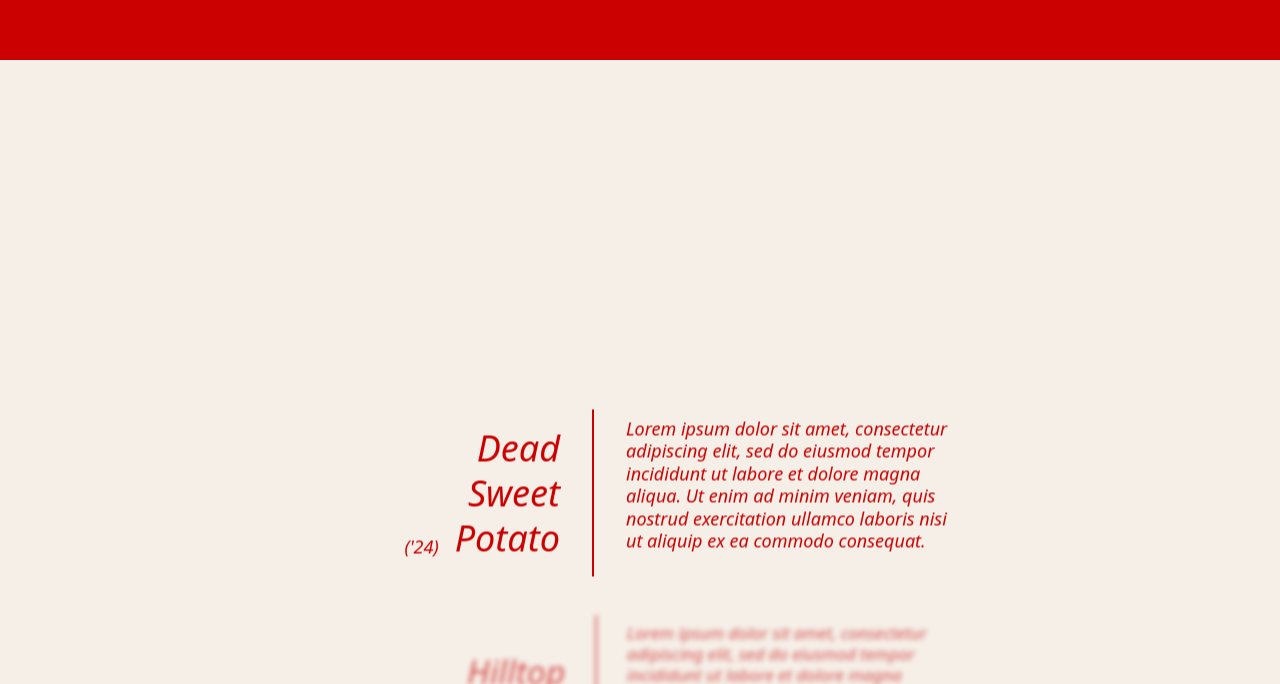
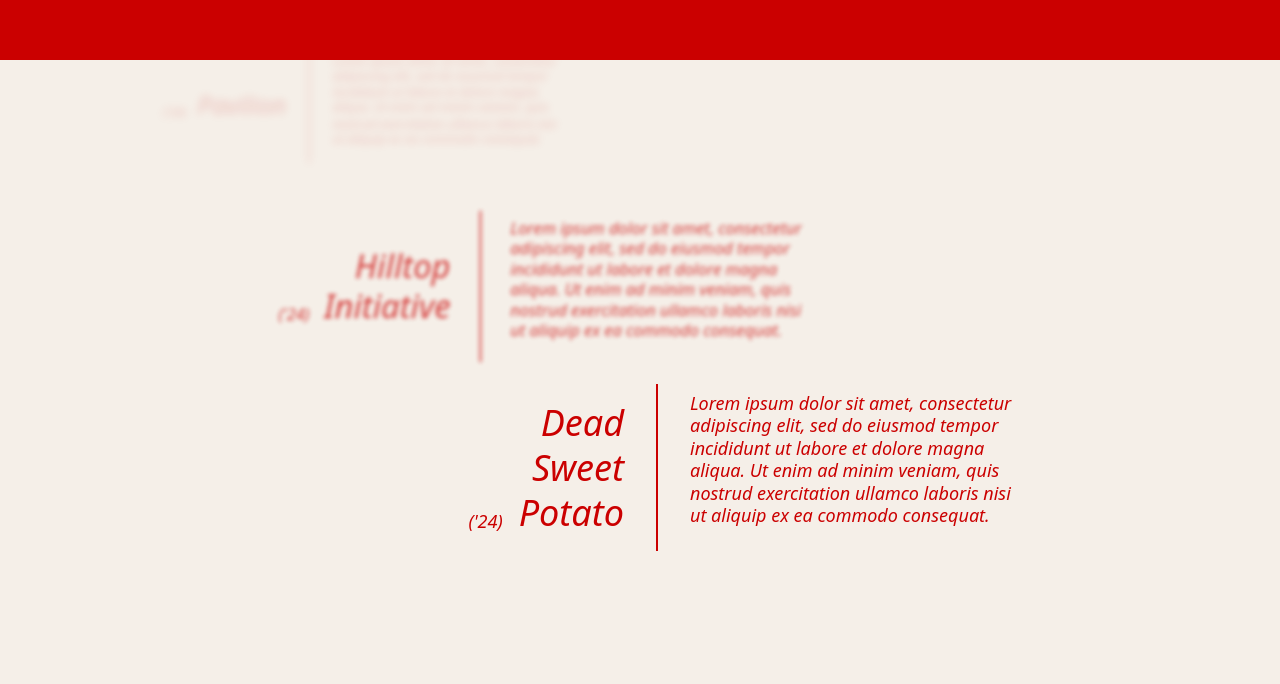
Before and after one commit to di4nekim/di4nekim, a Next.js app: page /portfolio in a window 1280 px wide. Shown: the part 1440-2124 px from the top of the page. Built offline with nearby package versions, Linux system fonts and the light colour scheme.

Commit message:
fix: put ProjectItems on the diagonal, clean up carousel w/smooth scroll and scroll snap

```diff
--- a/src/app/portfolio/components/PortfolioMenu.js
+++ b/src/app/portfolio/components/PortfolioMenu.js
@@ -22,12 +22,15 @@ export default function PortfolioMenu({ projects: propProjects = null }) {
   const projects = propProjects && propProjects.length > 0 ? propProjects : defaultProjects
 
   const itemHeight = typeof window !== 'undefined' ? window.innerHeight * 0.33 : 300
-  const itemSpacing = typeof window !== 'undefined' ? window.innerHeight * 0.25 : 200 // Tighter spacing
+  const itemSpacing = typeof window !== 'undefined' ? window.innerHeight * 0.4 : 320
   const headerHeight = typeof window !== 'undefined' ? (window.innerWidth >= 640 ? 65 : 50) : 50
+
+  // Calculate diagonal movement - for 45 degrees, x and y move equally
+  const diagonalSpacing = itemSpacing / Math.sqrt(2) // Convert vertical spacing to diagonal distance
 
   // Calculate current active project based on scroll position
   const currentProject = useTransform(smoothScrollY, (y) => {
-    const index = Math.round(-y / itemSpacing)
+    const index = Math.round(y / itemSpacing)
     return Math.max(0, Math.min(projects.length - 1, index))
   })
 
@@ -41,8 +44,8 @@ export default function PortfolioMenu({ projects: propProjects = null }) {
     const newY = currentY - delta
 
     // Allow some overflow but with resistance
-    const maxY = 0
-    const minY = -(projects.length - 1) * itemSpacing
+    const maxY = (projects.length - 1) * itemSpacing
+    const minY = 0 // Starting position is 0
 
     let constrainedY = newY
     if (newY > maxY) {
@@ -61,9 +64,9 @@ export default function PortfolioMenu({ projects: propProjects = null }) {
       clearTimeout(timeout)
       timeout = setTimeout(() => {
         const currentY = scrollY.get()
-        const targetIndex = Math.round(-currentY / itemSpacing)
+        const targetIndex = Math.round(currentY / itemSpacing)
         const clampedIndex = Math.max(0, Math.min(projects.length - 1, targetIndex))
-        const targetY = -clampedIndex * itemSpacing
+        const targetY = clampedIndex * itemSpacing
 
         // Smooth snap to nearest item
         scrollY.set(targetY)
@@ -92,67 +95,84 @@ export default function PortfolioMenu({ projects: propProjects = null }) {
     <div className="relative w-full h-screen bg-[var(--main-beige)] overflow-hidden">
       <div
         ref={containerRef}
-        className="absolute left-1/2 top-0 transform -translate-x-1/2 w-[50vw] h-full max-w-2xl"
+        className="absolute left-0 top-0 w-full h-full"
       >
         <div className="relative w-full h-full">
           {projects.map((project, index) => {
-            // Calculate position relative to smooth scroll
-            const y = useTransform(
+            // Calculate diagonal position (45-degree angle from top-left to bottom-right)
+            const diagonalPosition = useTransform(
               smoothScrollY,
-              (scrollValue) => {
-                const baseY = headerHeight + (window.innerHeight - headerHeight) / 2 - itemHeight / 2
-                return baseY + scrollValue + (index * itemSpacing)
+              (scrollValue) => scrollValue - (index * itemSpacing)
+            )
+
+            // Define consistent center points for both positioning and effects
+            const centerX = window.innerWidth * 0.3 // Affects left-right position
+            const centerY = headerHeight + (window.innerHeight - headerHeight) / 3.5 // Affects top-bottom position
+
+            // Calculate X and Y positions for 45-degree diagonal
+            const x = useTransform(
+              diagonalPosition,
+              (pos) => {
+                const diagonalOffset = pos * Math.cos(Math.PI / 4) * 0.8
+                return centerX + diagonalOffset
               }
             )
 
-            // Calculate opacity and scale based on distance from center
-            const centerY = headerHeight + (window.innerHeight - headerHeight) / 2 - itemHeight / 2
-
-            const opacity = useTransform(
-              y,
-              [
-                centerY - itemSpacing * 2,
-                centerY - itemSpacing * 0.5,
-                centerY + itemSpacing * 0.5,
-                centerY + itemSpacing * 2
-              ],
-              [0, 1, 1, 0]
+            const y = useTransform(
+              diagonalPosition,
+              (pos) => {
+                const diagonalOffset = pos * Math.sin(Math.PI / 4) * 0.8
+                return centerY + diagonalOffset
+              }
             )
 
-            const scale = useTransform(
-              y,
-              [
-                centerY - itemSpacing * 2,
-                centerY - itemSpacing * 0.5,
-                centerY + itemSpacing * 0.5,
-                centerY + itemSpacing * 2
-              ],
-              [0.8, 1, 1, 0.8]
+            // Distance from center for effects calculation
+            const distanceFromCenter = useTransform(
+              diagonalPosition,
+              (pos) => Math.abs(pos) // Use absolute value to ensure symmetric behavior
             )
 
-            // Symmetric blur - same blur for items at same distance above/below center
+            // Calculate z-index based on distance from center (closer items on top)
+            const zIndex = useTransform(
+              distanceFromCenter,
+              (distance) => Math.max(1, 100 - Math.round(distance / 10))
+            )
+
+            // Calculate opacity based on distance from center
+            const opacity = useTransform(
+              distanceFromCenter,
+              [0, itemSpacing * 0.8, itemSpacing * 1.5, itemSpacing * 2.5],
+              [1, 0.9, 0.4, 0]
+            )
+
+            // Calculate scale based on distance from center
+            const scale = useTransform(
+              distanceFromCenter,
+              [0, itemSpacing * 0.8, itemSpacing * 1.5, itemSpacing * 2.5],
+              [1, 0.95, 0.8, 0.6]
+            )
+
+            // Calculate blur based on distance from center
             const blur = useTransform(
-              y,
-              [
-                centerY - itemSpacing * 2,     // Far above center
-                centerY - itemSpacing,         // One item above center
-                centerY,                       // Perfect center
-                centerY + itemSpacing,         // One item below center
-                centerY + itemSpacing * 2      // Far below center
-              ],
-              [6, 3, 0, 3, 6] // Symmetric blur values
+              distanceFromCenter,
+              [0, itemSpacing * 0.6, itemSpacing * 1.2, itemSpacing * 2.0],
+              [0, 0.5, 3, 6]
             )
 
             return (
               <motion.div
                 key={project.id || index}
-                className="absolute w-full flex items-center justify-center"
+                className="absolute flex items-center justify-center"
                 style={{
+                  x,
                   y,
                   opacity,
                   scale,
                   filter: useTransform(blur, (b) => `blur(${b}px)`),
+                  zIndex,
+                  width: '50vw',
                   height: `${itemHeight}px`,
+                  transformOrigin: 'center center',
                 }}
               >
                 <ProjectItem
```
